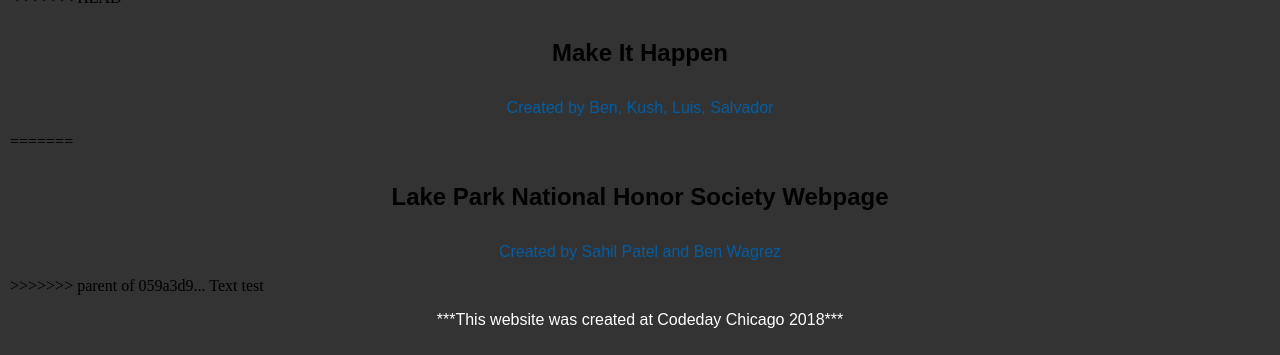
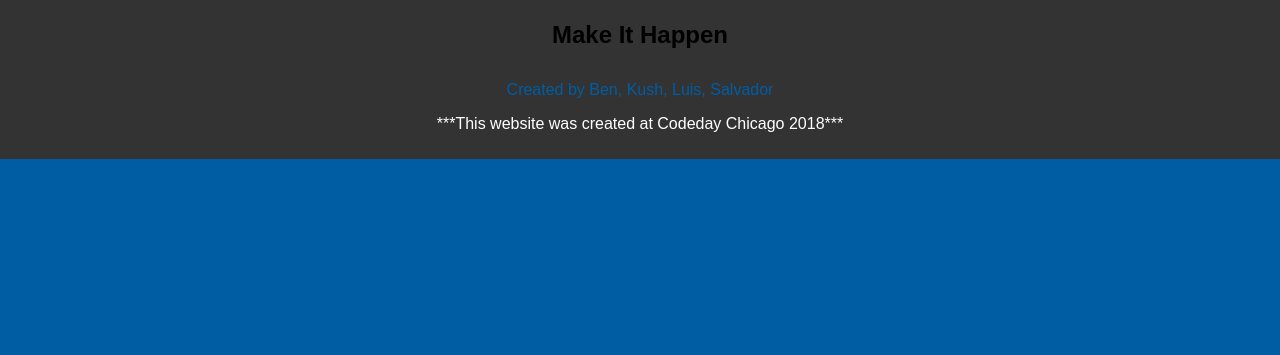
Before and after one commit to TheAetherGod/CodeDay2018, a PHP site: page /homePage.php in a window 1280 px wide. Shown: the part 670-1025 px from the top of the page. After the commit the page ends 829 px from the top, so only its background shows below. Run offline with PHP 8.4, Linux system fonts and the light colour scheme; the visitor is signed in with stand-in values (Sample User, id 1); some libraries are stand-ins or nearby versions.

Commit message:
fixed footer error

```diff
--- a/footer.php
+++ b/footer.php
@@ -1,10 +1,5 @@
-<<<<<<< HEAD
 <h4 class = "baseText" style = "font-size: 24px">Make It Happen</h4>
     <p class = "footerText">Created by Ben, Kush, Luis, Salvador</p>
-=======
-<h4 class = "baseText" style = "font-size: 24px">Lake Park National Honor Society Webpage</h4>
-    <p class = "footerText">Created by Sahil Patel and Ben Wagrez</p>
->>>>>>> parent of 059a3d9... Text test
 
     <!--Notice that this page is UNOFFICIAL-->
     <p style = "color: white;">***This website was created at Codeday Chicago 2018***</p>
```
